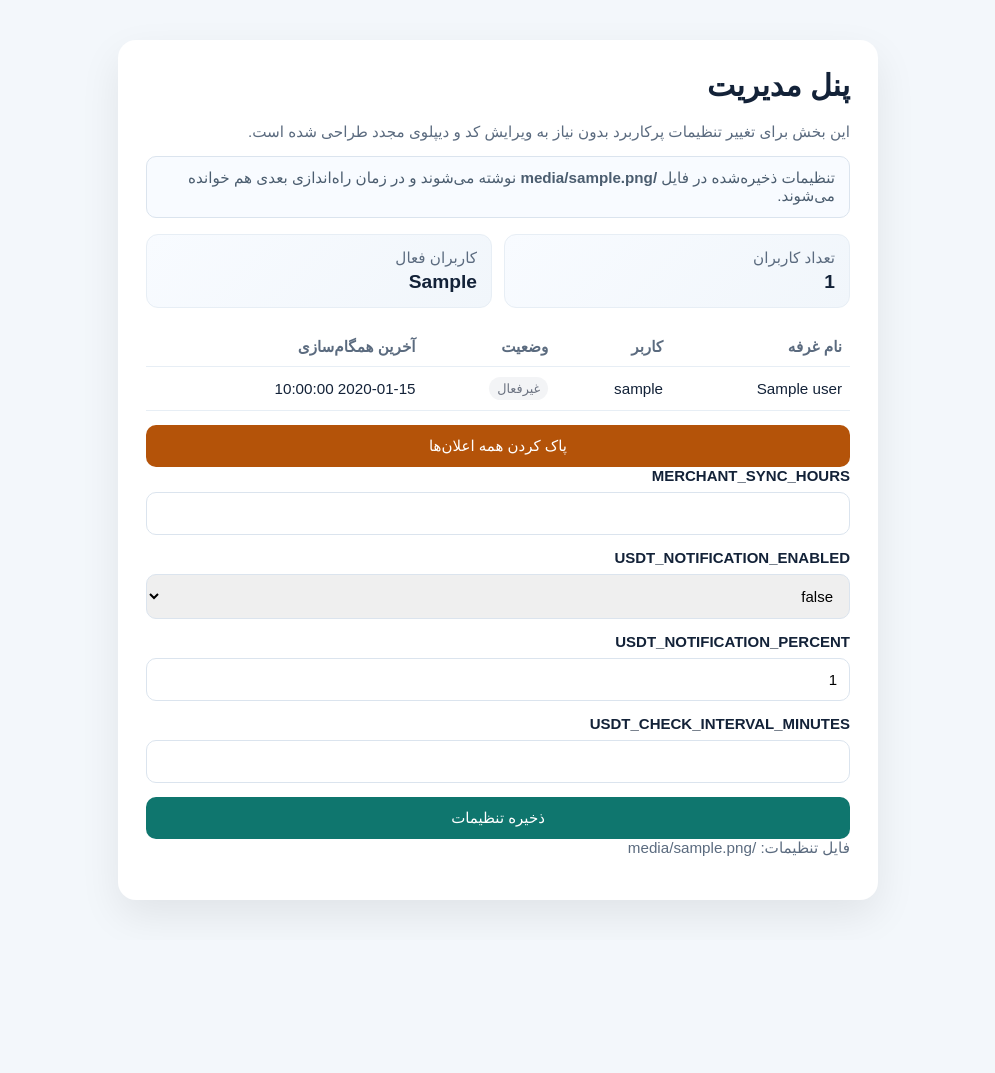
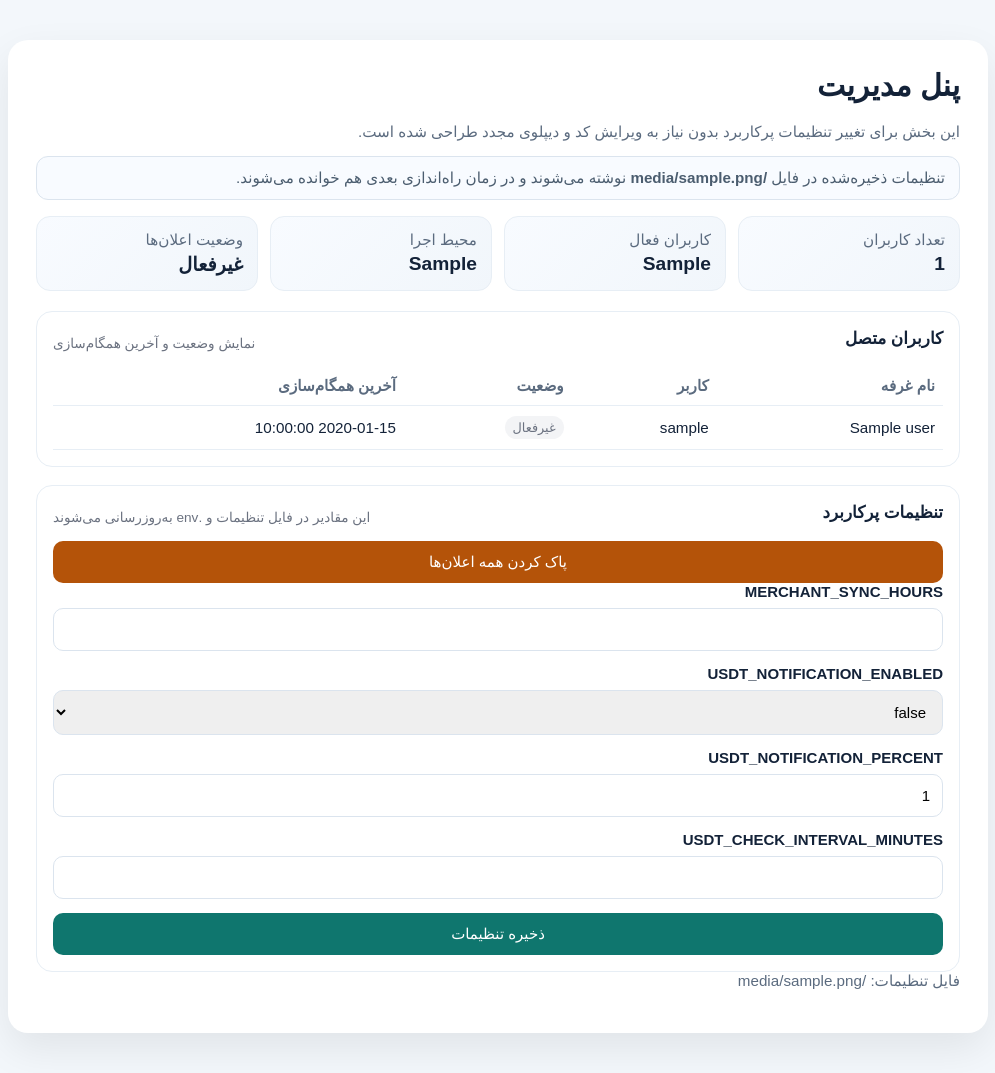
Before and after one commit to negarkamranian/qeimatyar, a FastAPI app: template app/templates/admin_dashboard.html in a window 1280 px wide. Shown: the whole page, without its empty margins (142-1137 px from the left). Before the commit the page ends 908 px from the top, so only its background shows below. Run offline with FastAPI, Linux system fonts and the light colour scheme; the template is opened without the code that fills it: most values are stand-ins (such as "Sample title", 1, 10 or a date in 2020).

Commit message:
feat: enhance admin dashboard layout and settings management

```diff
--- a/app/templates/admin_dashboard.html
+++ b/app/templates/admin_dashboard.html
@@ -7,24 +7,30 @@
   <link rel="stylesheet" href="/static/app.css?v=20260729-4">
   <style>
     body { font-family: Vazirmatn, sans-serif; background: #f3f7fb; color: #132238; }
-    .wrap { max-width: 760px; margin: 40px auto; background: white; border-radius: 18px; padding: 28px; box-shadow: 0 16px 40px rgba(0,0,0,.08); }
+    .wrap { max-width: 980px; margin: 40px auto; background: white; border-radius: 20px; padding: 28px; box-shadow: 0 16px 40px rgba(0,0,0,.08); }
     h1 { margin-top: 0; }
+    h2 { margin: 0 0 8px; font-size: 1.05rem; }
     form { display: grid; gap: 14px; }
     .row { display: grid; gap: 8px; }
     label { font-weight: 600; }
     input, select, button { font: inherit; padding: 12px; border-radius: 10px; border: 1px solid #dbe4ee; }
     button { background: #0f766e; color: white; border: none; cursor: pointer; }
     .hint { color: #5b6b7f; font-size: .95rem; }
-    .status-box { margin-top: 12px; padding: 12px 14px; border: 1px solid #dbe4ee; border-radius: 10px; background: #f8fbff; color: #4b5d6f; font-size: .95rem; }
+    .status-box { margin-top: 12px; padding: 12px 14px; border: 1px solid #dbe4ee; border-radius: 12px; background: #f8fbff; color: #4b5d6f; font-size: .95rem; }
     .summary-grid { display: grid; grid-template-columns: repeat(auto-fit, minmax(180px, 1fr)); gap: 12px; margin: 16px 0 20px; }
-    .summary-card { padding: 14px; border: 1px solid #e7eef5; border-radius: 12px; background: linear-gradient(135deg, #f8fbff 0%, #f1f6fb 100%); }
+    .summary-card { padding: 14px; border: 1px solid #e7eef5; border-radius: 14px; background: linear-gradient(135deg, #f8fbff 0%, #f1f6fb 100%); }
     .summary-card strong { display: block; font-size: 1.2rem; margin-top: 4px; }
-    .table-wrap { overflow-x: auto; margin-top: 16px; }
+    .panel-card { margin-top: 18px; padding: 16px; border: 1px solid #e7eef5; border-radius: 16px; background: #fff; }
+    .card-head { display: flex; justify-content: space-between; align-items: center; margin-bottom: 10px; }
+    .table-wrap { overflow-x: auto; }
     table { width: 100%; border-collapse: collapse; font-size: .95rem; }
     th, td { padding: 10px 8px; border-bottom: 1px solid #e7eef5; text-align: right; }
     th { color: #5b6b7f; font-weight: 700; }
     .badge { display: inline-block; padding: 4px 8px; border-radius: 999px; font-size: .8rem; background: #e8f6ef; color: #166c50; }
     .badge.inactive { background: #f3f4f6; color: #6b7280; }
+    .settings-grid { display: grid; gap: 14px; }
+    .danger-button { background: #b45309; }
+    .subtle { color: #6b7280; font-size: .85rem; }
   </style>
 </head>
 <body>
@@ -41,6 +47,20 @@
         <div class="hint">کاربران فعال</div>
         <strong>{{ active_users }}</strong>
       </div>
+      <div class="summary-card">
+        <div class="hint">محیط اجرا</div>
+        <strong>{{ settings.app_env }}</strong>
+      </div>
+      <div class="summary-card">
+        <div class="hint">وضعیت اعلان‌ها</div>
+        <strong>{{ 'فعال' if settings.usdt_notification_enabled else 'غیرفعال' }}</strong>
+      </div>
+    </div>
+
+    <section class="panel-card">
+      <div class="card-head">
+        <h2>کاربران متصل</h2>
+        <span class="subtle">نمایش وضعیت و آخرین همگام‌سازی</span>
       </div>
       <div class="table-wrap">
         <table>
@@ -66,10 +86,17 @@
           </tbody>
         </table>
       </div>
-    <form method="post" action="/admin/notifications/clear" style="margin-top: 14px;">
-      <button type="submit" style="background: #b45309;">پاک کردن همه اعلان‌ها</button>
+    </section>
+
+    <section class="panel-card">
+      <div class="card-head">
+        <h2>تنظیمات پرکاربرد</h2>
+        <span class="subtle">این مقادیر در فایل تنظیمات و .env به‌روزرسانی می‌شوند</span>
+      </div>
+      <form method="post" action="/admin/notifications/clear">
+        <button type="submit" class="danger-button">پاک کردن همه اعلان‌ها</button>
       </form>
-    <form method="post" action="/admin/settings">
+      <form method="post" action="/admin/settings" class="settings-grid">
         <div class="row">
           <label for="merchant_sync_hours">MERCHANT_SYNC_HOURS</label>
           <input id="merchant_sync_hours" name="merchant_sync_hours" type="number" min="1" value="{{ settings.merchant_sync_hours }}">
@@ -91,6 +118,7 @@
         </div>
         <button type="submit">ذخیره تنظیمات</button>
       </form>
+    </section>
     <p class="hint">فایل تنظیمات: {{ admin_settings_file }}</p>
   </main>
 </body>
```
Lines whose indentation alone changed are shown as unchanged.
